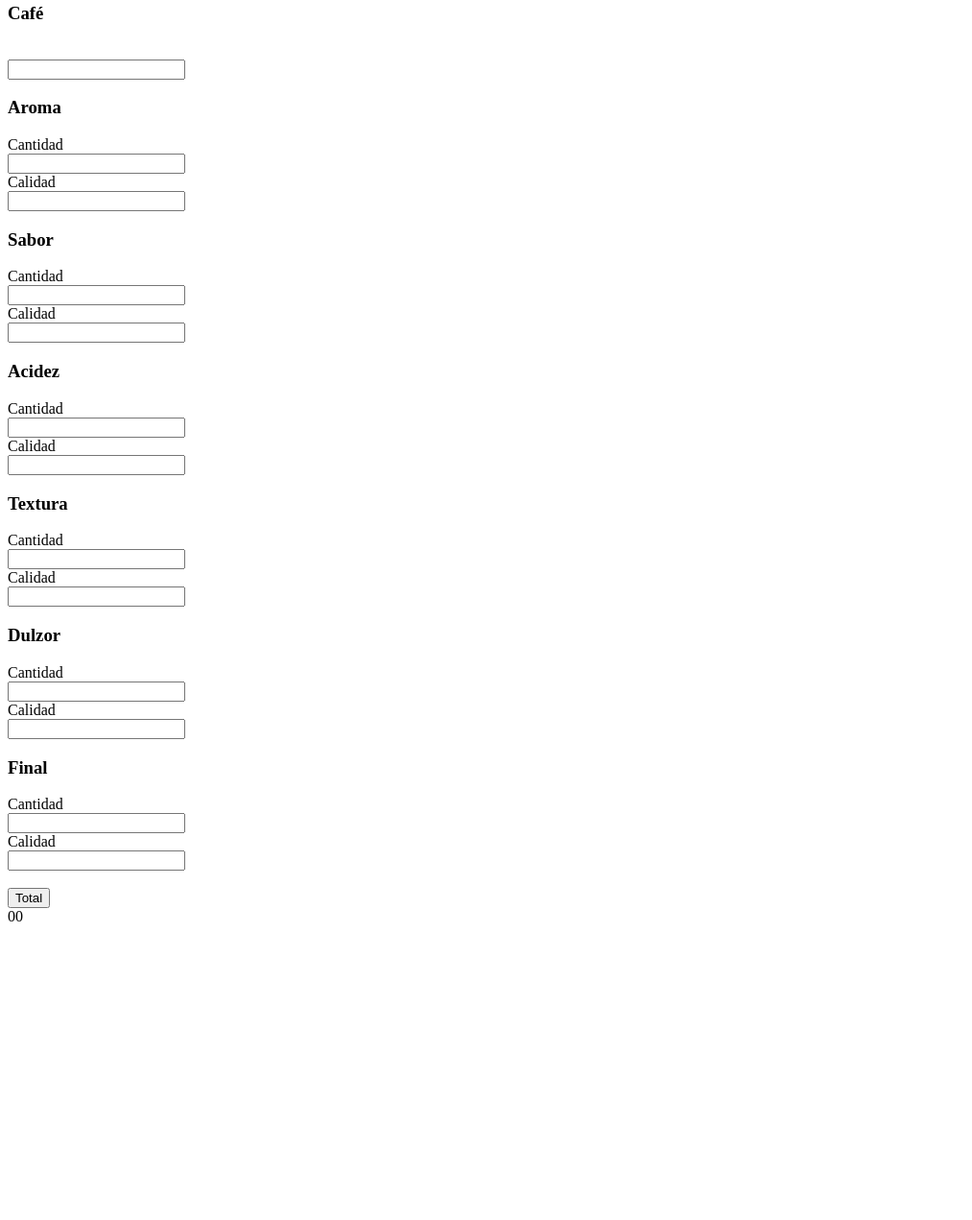
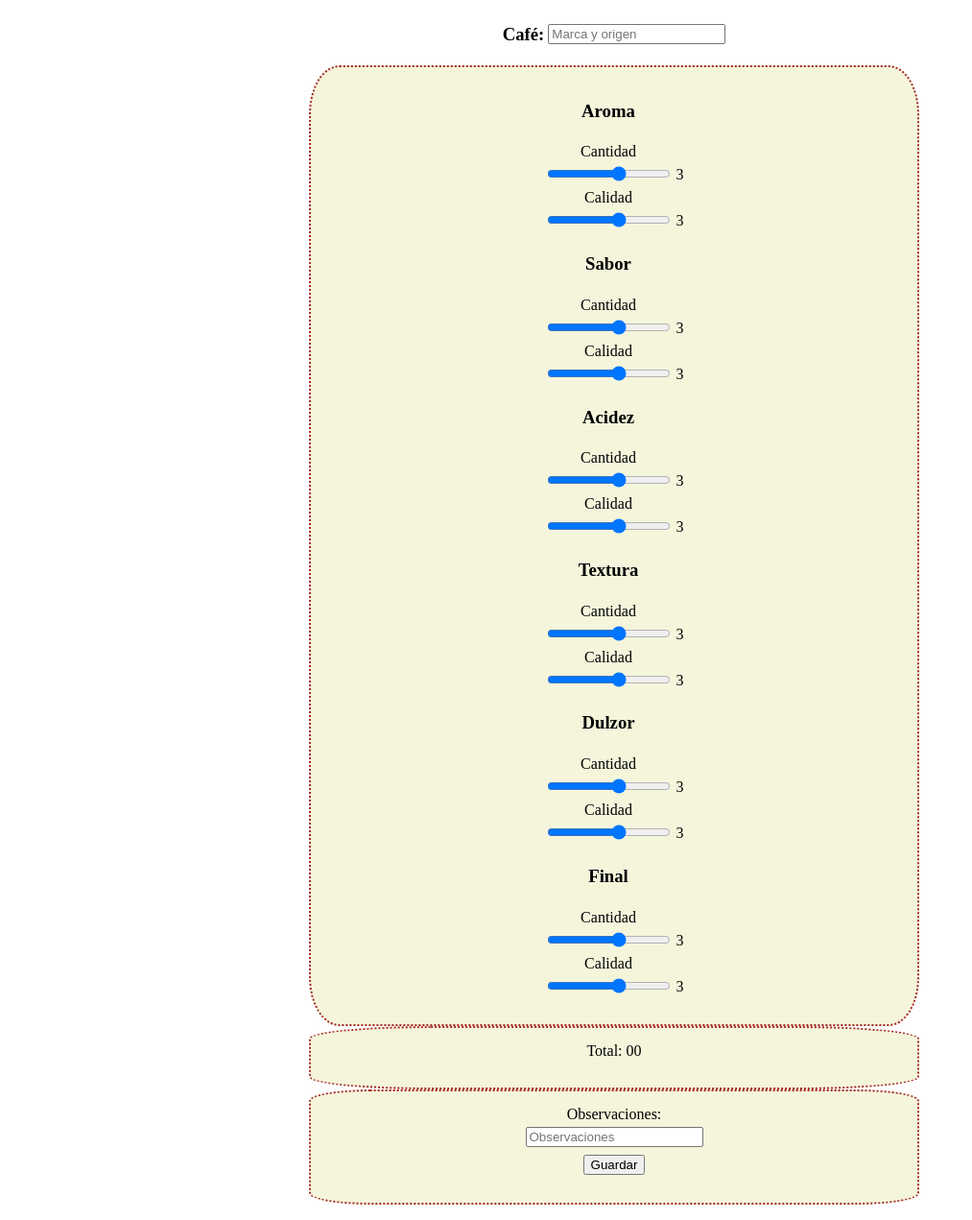
Before and after one commit to GeCirou/CatwayCupping, a plain HTML site: page index.html in a window 1280 px wide. Shown: the part 77-1348 px from the top of the page at 96% size, without its empty margins (0-1013 px from the left). Before the commit the page ends 1057 px from the top, so only its background shows below. Drawn offline with Linux system fonts and the light colour scheme.

Commit message:
Cambio colores fondo

```diff
--- a/index.html
+++ b/index.html
@@ -3,49 +3,112 @@
     <head>
    	 <meta charset="utf-8">
    	 <title>CATWAY - Planilla de Cupping </title>
+       <link rel="stylesheet"  href="style.css">
     </head>
     <body>
    	 <h1> Planilla para Cupping</h1>
    	 <p>
-   		 <form method = "post">
-   			 <h3>Café</h3><br>
-   				 <input type="text" name="cafe"><br>
-   			 <h3>Aroma</h3>
-   			 Cantidad<br>
-   				 <input type="number" name="aromaCant"><br>
-   			 Calidad<br>
-   				 <input type="number" name="aromaCal"><br>
-   			 <h3>Sabor</h3>
-   			 Cantidad<br>
-   				 <input type="number" name="saborCant"><br>
-   			 Calidad<br>
-   				 <input type="number" name="saborCal"><br>
-			 <h3>Acidez</h3>
-   			 Cantidad<br>
-   				 <input type="number" name="acidCant"><br>
-   			 Calidad<br>
-   				 <input type="number" name="acidCal"><br>
-   			 <h3>Textura</h3>
-   			 Cantidad<br>
-   				 <input type="number" name="texCant"><br>
-   			 Calidad<br>
-   				 <input type="number" name="texCal"><br>
-			 <h3>Dulzor</h3>
-   			 Cantidad<br>
-   				 <input type="number" name="dulCant"><br>
-   			 Calidad<br>
-   				 <input type="number" name="dulCal"><br>
-   			 <h3>Final</h3>
-   			 Cantidad<br>
-   				 <input type="number" name="finCant"><br>
-   			 Calidad<br>
-   				 <input type="number" name="finCal"><br>
-			<br>
-			<button type="button">Total</button> <br>
-			<label for="total">00</label>
-
-   		 </form>
-
+   		<form action="POST" class="formulario">
+            <table class="name">
+               <tr>
+                  <td><h3>Café: </h3></td>
+                  <td><input type="text" placeholder="Marca y origen" name="cafe"></td>
+               </tr>
+            </table>
+            <div class="container">
+               <table>
+                  <tr>
+                     <th><h3>Aroma</h3></th>
+                  </tr>
+                  <tr><td>Cantidad</td></tr>
+                  <tr><td><input type="range" min="0" max="5" step="1" value="3" oninput="rangeValue.innerText = this.value" name="aromaCant"></td>
+                      <td><label id="rangeValue"> 3</label></td>
+                  </tr>
+                  <tr><td>Calidad</td></tr>
+                  <tr><td><input type="range" min="0" max="5" step="1" value="3" oninput="rangeValue.innerText = this.value" name="aromaCant"></td>
+                      <td><label id="rangeValue"> 3</label></td>
+                  </tr>
+                  <tr>
+                     <th><h3>Sabor</h3></th>
+                  </tr>
+                  <tr><td>Cantidad</td></tr>
+                  <tr><td><input type="range" min="0" max="5" step="1" value="3" oninput="rangeValue.innerText = this.value" name="aromaCant"></td>
+                      <td><label id="rangeValue"> 3</label></td>
+                  </tr>
+                  <tr><td>Calidad</td></tr>
+                  <tr><td><input type="range" min="0" max="5" step="1" value="3" oninput="rangeValue.innerText = this.value" name="aromaCant"></td>
+                      <td><label id="rangeValue"> 3</label></td>
+                  </tr>
+                  <tr>
+                     <th><h3>Acidez</h3></th>
+                  </tr>
+                  <tr><td>Cantidad</td></tr>
+                  <tr><td><input type="range" min="0" max="5" step="1" value="3" oninput="rangeValue.innerText = this.value" name="aromaCant"></td>
+                      <td><label id="rangeValue"> 3</label></td>
+                  </tr>
+                  <tr><td>Calidad</td></tr>
+                  <tr><td><input type="range" min="0" max="5" step="1" value="3" oninput="rangeValue.innerText = this.value" name="aromaCant"></td>
+                      <td><label id="rangeValue"> 3</label></td>
+                  </tr>
+                  <tr>
+                     <th><h3>Textura</h3></th>
+                  </tr>
+                  <tr><td>Cantidad</td></tr>
+                  <tr><td><input type="range" min="0" max="5" step="1" value="3" oninput="rangeValue.innerText = this.value" name="aromaCant"></td>
+                      <td><label id="rangeValue"> 3</label></td>
+                  </tr>
+                  <tr><td>Calidad</td></tr>
+                  <tr><td><input type="range" min="0" max="5" step="1" value="3" oninput="rangeValue.innerText = this.value" name="aromaCant"></td>
+                      <td><label id="rangeValue"> 3</label></td>
+                  </tr>
+                  <tr>
+                     <th><h3>Dulzor</h3></th>
+                  </tr>
+                  <tr><td>Cantidad</td></tr>
+                  <tr><td><input type="range" min="0" max="5" step="1" value="3" oninput="rangeValue.innerText = this.value" name="aromaCant"></td>
+                      <td><label id="rangeValue"> 3</label></td>
+                  </tr>
+                  <tr><td>Calidad</td></tr>
+                  <tr><td><input type="range" min="0" max="5" step="1" value="3" oninput="rangeValue.innerText = this.value" name="aromaCant"></td>
+                      <td><label id="rangeValue"> 3</label></td>
+                  </tr>
+                  <tr>
+                     <th><h3>Final</h3></th>
+                  </tr>
+                  <tr><td>Cantidad</td></tr>
+                  <tr><td><input type="range" min="0" max="5" step="1" value="3" oninput="rangeValue.innerText = this.value" name="aromaCant"></td>
+                      <td><label id="rangeValue"> 3</label></td>
+                  </tr>
+                  <tr><td>Calidad</td></tr>
+                  <tr><td><input type="range" min="0" max="5" step="1" value="3" oninput="rangeValue.innerText = this.value" name="aromaCant"></td>
+                      <td><label id="rangeValue"> 3</label></td>
+                  </tr>
+               </table>
+            </div>
+            <div class="total">
+               <table>
+                  <tr>
+                     <td>Total: </td>
+                     <td><label for="total">00</label></td>
+                  </tr>
+               </table>
+            </div>
+            <div class="observacion">
+               <table>
+                  <tr>
+                     <td>Observaciones:</td>
+                  </tr>
+                  <tr>
+                     <td><input type="text" placeholder="Observaciones" oninput="observ.innerText = this.value" name="obs"></td>
+                  <tr>
+                     <td><label id="observ"></label></td>
+                  </tr>
+                  <tr>
+                     <td><button type="button" id="save">Guardar</button></td>
+                  </tr>
+               </table>
+            </div>
+   		</form>
    	 </p>
     </body>
 </html>
--- /dev/null
+++ b/style.css
@@ -0,0 +1,31 @@
+body{
+	position: relative;
+	text-align: center;
+}
+.container{
+	width: 40%;
+	background-color: beige;
+	border: 2px brown dotted;
+	border-radius: 5%;
+	padding: 1% 5% 2%;
+	margin: 0px auto;
+}
+.total{
+	width: 40%;
+	background-color: beige;
+	border: 2px brown dotted;
+	border-radius: 20%;
+	margin: 0px auto;
+	padding: 1% 5% 2%;
+}
+.observacion{
+	width: 40%;
+	background-color: beige;
+	border: 2px brown dotted;
+	border-radius: 10%;
+	padding: 1% 5% 2%;
+	margin: 0px auto;
+}
+table{
+	margin: 0% auto;
+}
```
